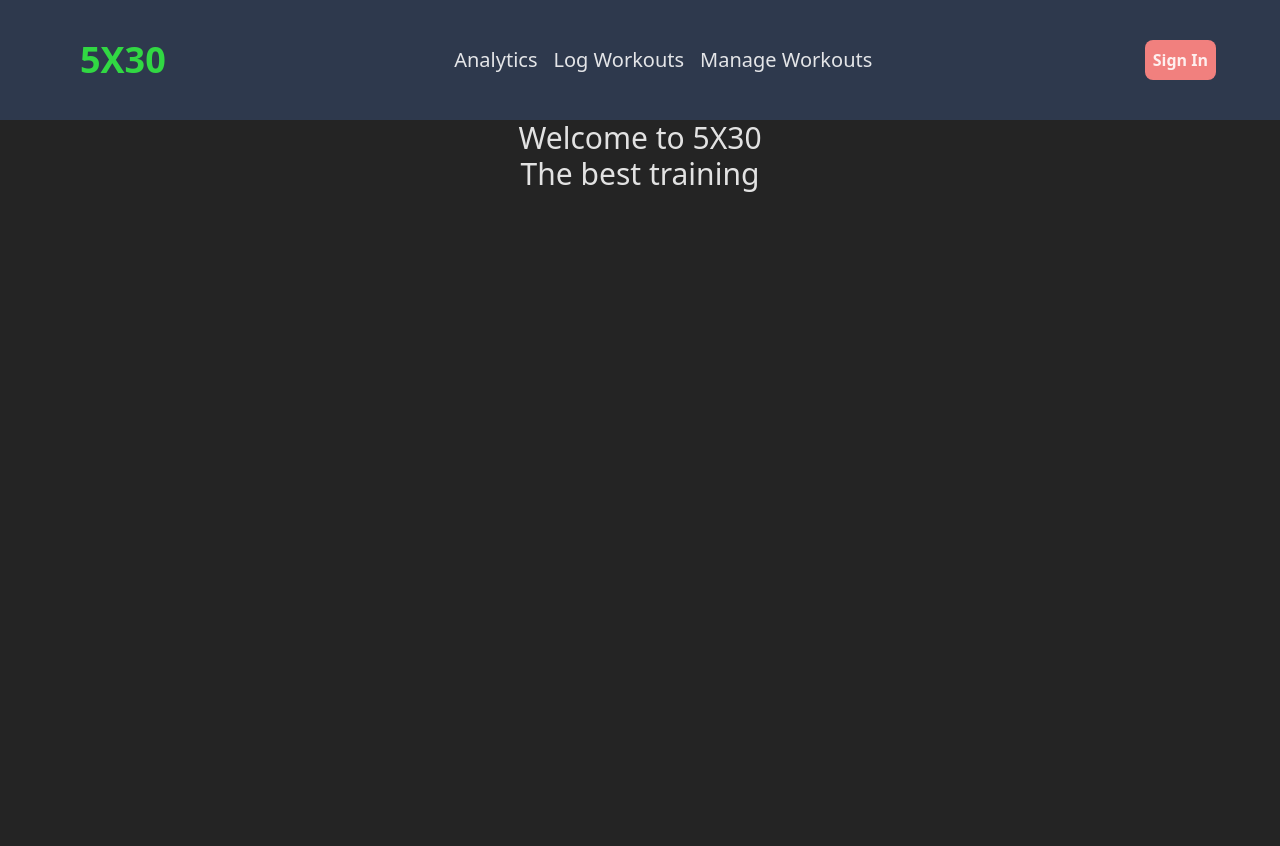
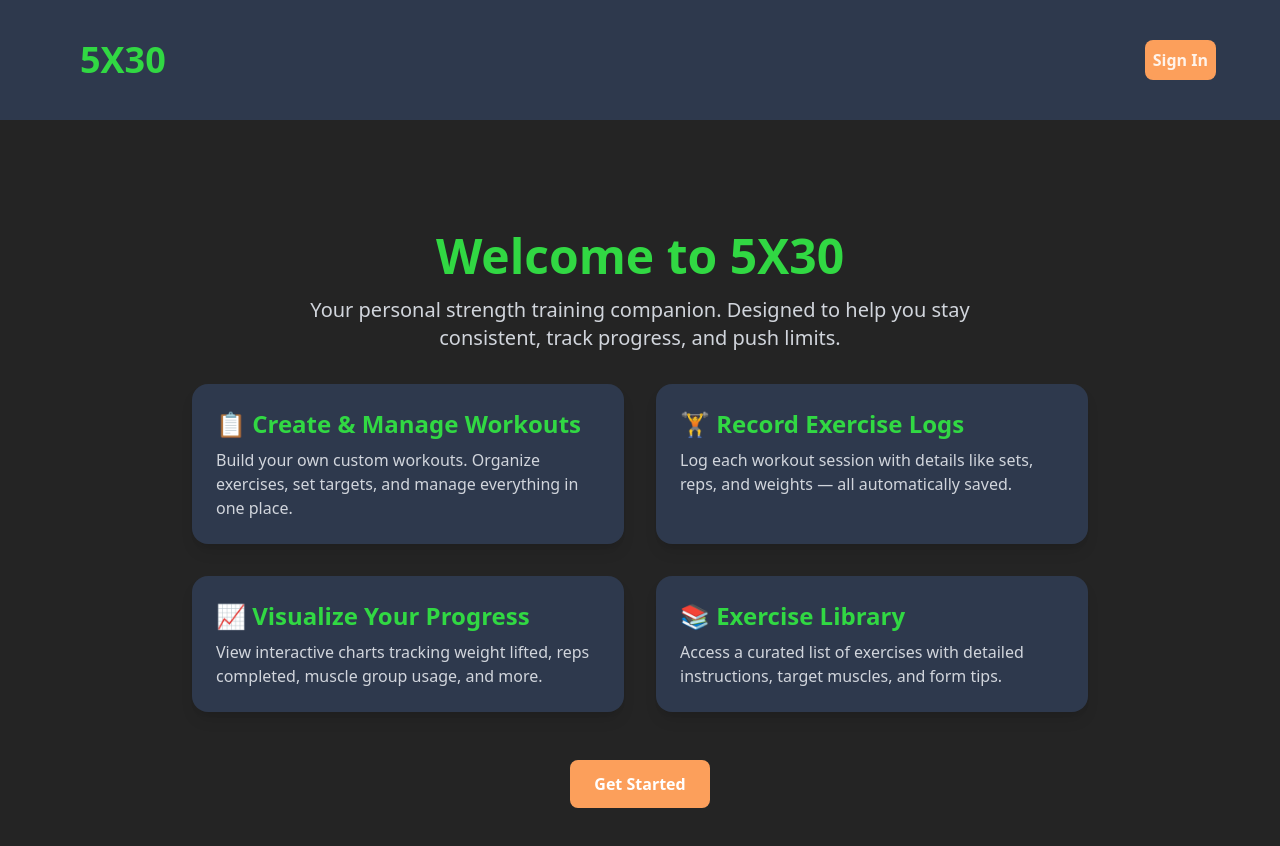
Before and after one commit to Rzhek/5X30, a React (Vite) app in the folder client/: page / in a window 1280 px wide. Shown: the top 846 px of the page. Before the commit the page ends 800 px from the top, so only its background shows below. Built offline with nearby package versions, Linux system fonts and the light colour scheme; no server answers.

Commit message:
Welcome page done and code cleanup

```diff
--- a/client/src/components/AnalyticsPage.jsx
+++ b/client/src/components/AnalyticsPage.jsx
@@ -37,8 +37,6 @@ export default function AnalyticsPage() {
 			fetchWorkouts();
 		}
 	}, [user]);
-
-  console.log(userRecords);
 
 	const ActiveGraphComponent = GRAPH_TABS[activeTab].component;
 
--- a/client/src/components/ExerciseItem.jsx
+++ b/client/src/components/ExerciseItem.jsx
@@ -66,7 +66,7 @@ const ExerciseItem = ({ item, addOrDelete }) => {
 
 			{/* Modal Popup */}
 			{isModalOpen && (
-        <div className='m-6 fixed inset-0 backdrop-blur-lg flex justify-center items-center'>
+				<div className='h-[100vh] w-[100vw] fixed inset-0 backdrop-blur-lg flex justify-center items-center'>
 					<div className='bg-secondary p-6 rounded-2xl max-w-3xl w-full sm:max-w-4xl md:max-w-5xl'>
 						<h3 className='text-xl text-primary font-bold mb-4'>
 							Instructions
--- a/client/src/components/ExercisesPage.jsx
+++ b/client/src/components/ExercisesPage.jsx
@@ -43,7 +43,7 @@ export default function ExercisesPage() {
 			value={{ localExercises, setLocalExercises }}
 		>
 			<div className='m-8'>
-				<WorkoutSelect></WorkoutSelect>
+				<WorkoutSelect />
 				<h1 className='text-4xl font-bold text-primary mb-6'>Exercises</h1>
 
 				<form
--- a/client/src/components/Header.jsx
+++ b/client/src/components/Header.jsx
@@ -35,6 +35,9 @@ export default function Header() {
 			<Link to='/' className='text-4xl font-bold text-primary p-4 rounded-xl'>
 				5X30
 			</Link>
+			{!isAuthenticated ? (
+				''
+			) : (
 				<nav className='flex list-none flex-row gap-4'>
 					<Link to='/analytics' className='text-xl'>
 						Analytics
@@ -46,6 +49,7 @@ export default function Header() {
 						Manage Workouts
 					</Link>
 				</nav>
+			)}
 
 			<div className='flex justfity-between items-center gap-4'>
 				{!isAuthenticated ? (
--- a/client/src/components/WelcomePage.jsx
+++ b/client/src/components/WelcomePage.jsx
@@ -1,23 +1,76 @@
 import { useAuth0 } from '@auth0/auth0-react';
+import { Link } from 'react-router-dom';
 
 export default function WelcomePage() {
-	const {
-		loginWithRedirect,
-		logout,
-		user,
-		isAuthenticated,
-		getAccessTokenSilently,
-	} = useAuth0();
+	const { loginWithRedirect, isAuthenticated } = useAuth0();
 
 	return (
-		<div>
-			<h1 className='text-center text-3xl'>Welcome to 5X30</h1>
-			<p className='text-center text-3xl'>The best training </p>
-			{/* <img className='w-xs' src='../../public/logo.webp' alt='' />
-			<div>
-				<button onClick={() => loginWithRedirect()}>Sign in</button>
-				<button onClick={() => loginWithRedirect()}>Sign up</button>
-			</div> */}
+		<div className='min-h-screen bg-background text-primary flex flex-col items-center justify-center p-8'>
+			<h1 className='text-5xl font-extrabold mb-4 text-center'>
+				Welcome to 5X30
+			</h1>
+			<p className='text-xl text-gray-300 mb-8 text-center max-w-2xl'>
+				Your personal strength training companion. Designed to help you stay
+				consistent, track progress, and push limits.
+			</p>
+
+			<div className='grid md:grid-cols-2 gap-8 max-w-4xl w-full'>
+				<div className='bg-secondary p-6 rounded-2xl shadow-lg'>
+					<h2 className='text-2xl font-semibold mb-2'>
+						📋 Create & Manage Workouts
+					</h2>
+					<p className='text-gray-300'>
+						Build your own custom workouts. Organize exercises, set targets, and
+						manage everything in one place.
+					</p>
+				</div>
+
+				<div className='bg-secondary p-6 rounded-2xl shadow-lg'>
+					<h2 className='text-2xl font-semibold mb-2'>
+						🏋️ Record Exercise Logs
+					</h2>
+					<p className='text-gray-300'>
+						Log each workout session with details like sets, reps, and weights —
+						all automatically saved.
+					</p>
+				</div>
+
+				<div className='bg-secondary p-6 rounded-2xl shadow-lg'>
+					<h2 className='text-2xl font-semibold mb-2'>
+						📈 Visualize Your Progress
+					</h2>
+					<p className='text-gray-300'>
+						View interactive charts tracking weight lifted, reps completed,
+						muscle group usage, and more.
+					</p>
+				</div>
+
+				<div className='bg-secondary p-6 rounded-2xl shadow-lg'>
+					<h2 className='text-2xl font-semibold mb-2'>📚 Exercise Library</h2>
+					<p className='text-gray-300'>
+						Access a curated list of exercises with detailed instructions,
+						target muscles, and form tips.
+					</p>
+				</div>
+			</div>
+
+			<div className='mt-12'>
+				{!isAuthenticated ? (
+					<button
+						onClick={() => loginWithRedirect()}
+						className='bg-accent hover:bg-accent/80 text-white font-bold py-3 px-6 rounded-lg transition duration-300'
+					>
+						Get Started
+					</button>
+				) : (
+					<Link
+						to='/workouts'
+						className='bg-accent hover:bg-accent/80 text-white font-bold py-3 px-6 rounded-lg transition duration-300'
+					>
+						Go to Dashboard
+					</Link>
+				)}
+			</div>
 		</div>
 	);
 }
--- a/client/src/index.css
+++ b/client/src/index.css
@@ -3,7 +3,7 @@
 @theme {
 	--color-primary: #31d843;
 	--color-secondary: #2e394d;
-	--color-accent: #f1807e;
+	--color-accent: #fc9f5b;
 }
 
 button {
```
Also changed, not shown: client/src/components/WorkoutSelect.jsx (indentation only), 2 other files (tests, documents, lock files or other folders). Lines whose indentation alone changed are shown as unchanged.
